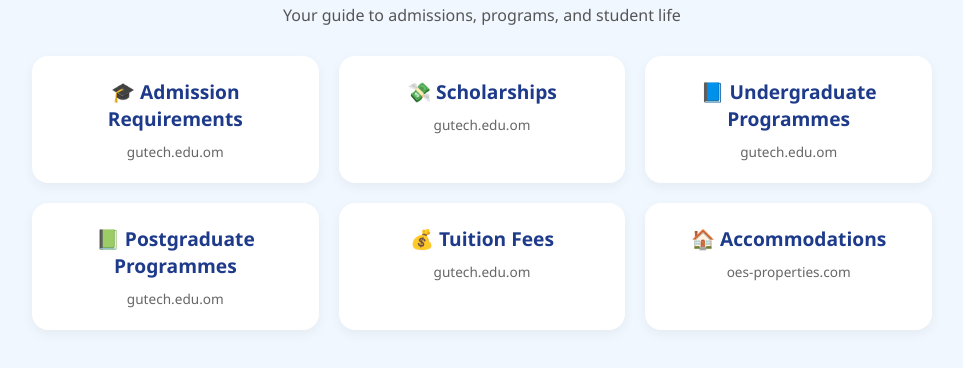
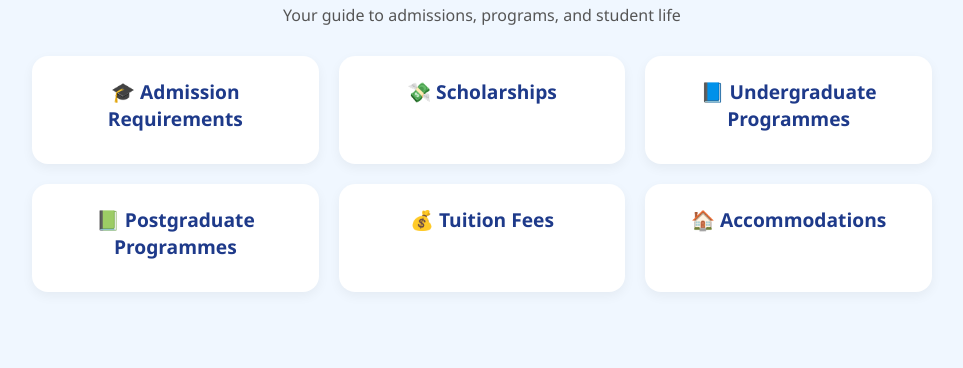
Before and after one commit to NOTFEDZ/GUtech-Links, a plain HTML site: page index.html in a window 1280 px wide. Shown: the part 144-512 px from the top of the page, without its empty margins (158-1121 px from the left). Drawn offline with Linux system fonts and the light colour scheme.

Commit message:
Update index.html

```diff
--- a/index.html
+++ b/index.html
@@ -78,32 +78,26 @@
   <div class="links-container">
     <a class="card" href="https://www.gutech.edu.om/applicants-to-undergraduate-programmes/" target="_blank">
       <div class="card-title">🎓 Admission Requirements</div>
-      <div class="card-url">gutech.edu.om</div>
     </a>
 
     <a class="card" href="https://www.gutech.edu.om/admissions-scholarships/scholarships/" target="_blank">
       <div class="card-title">💸 Scholarships</div>
-      <div class="card-url">gutech.edu.om</div>
     </a>
 
     <a class="card" href="https://www.gutech.edu.om/undergraduate-programmes/" target="_blank">
       <div class="card-title">📘 Undergraduate Programmes</div>
-      <div class="card-url">gutech.edu.om</div>
     </a>
 
     <a class="card" href="https://www.gutech.edu.om/postgraduate-programmes/" target="_blank">
       <div class="card-title">📗 Postgraduate Programmes</div>
-      <div class="card-url">gutech.edu.om</div>
     </a>
 
     <a class="card" href="https://www.gutech.edu.om/tuition-fees/" target="_blank">
       <div class="card-title">💰 Tuition Fees</div>
-      <div class="card-url">gutech.edu.om</div>
     </a>
 
     <a class="card" href="https://oes-properties.com/" target="_blank">
       <div class="card-title">🏠 Accommodations</div>
-      <div class="card-url">oes-properties.com</div>
     </a>
   </div>
 </body>
```
